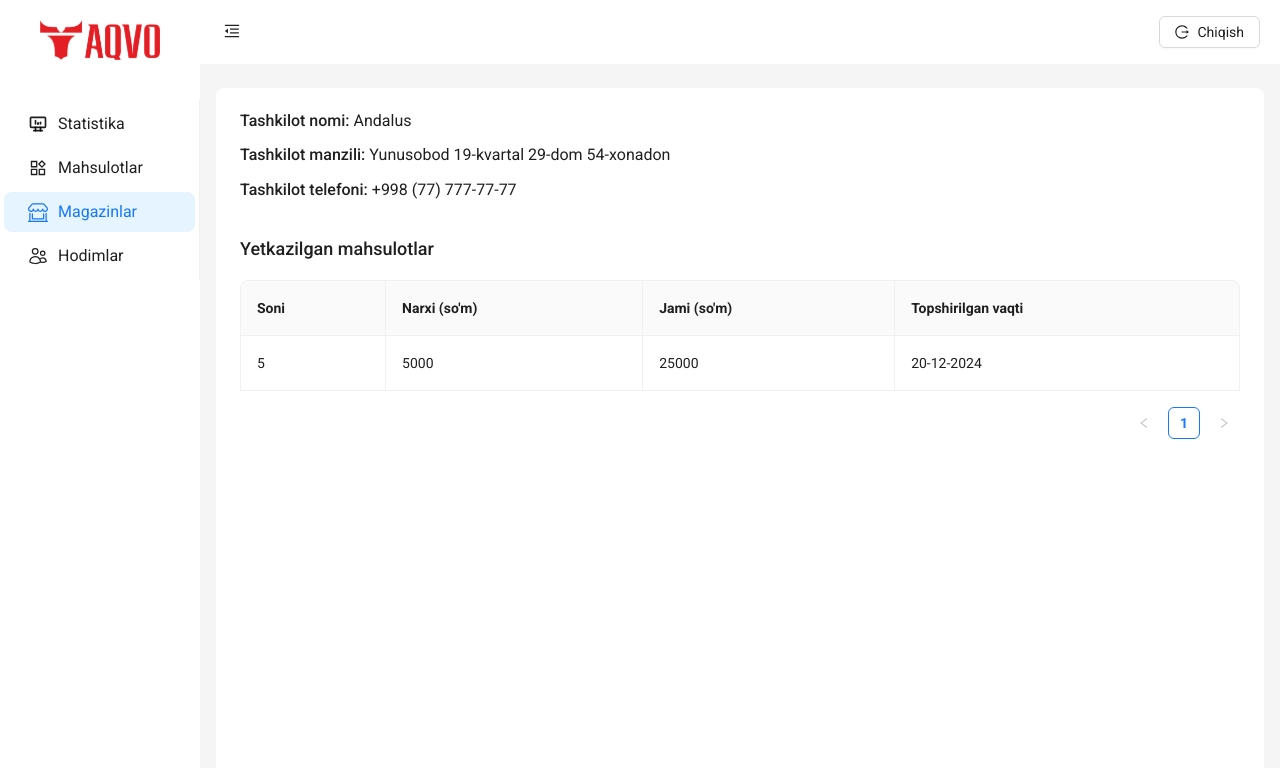
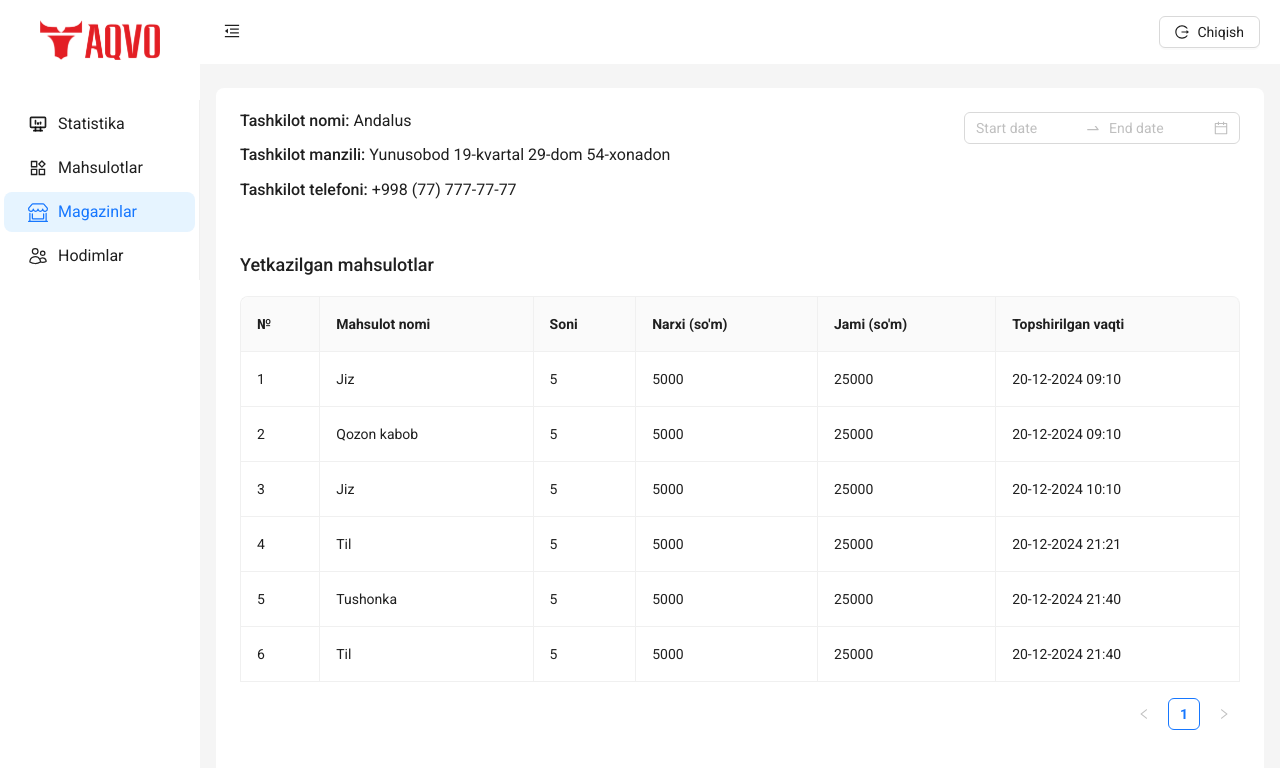
Before and after one commit to ShamsiddinWeb/Sovchilar-Admin, a React (Vite) app: page /shops/1 in a window 1280 px wide. Shown: the top 768 px of the page. Built offline with nearby package versions, Linux system fonts and the light colour scheme.

Commit message:
add table shop

```diff
--- /dev/null
+++ b/src/components/RangePicker.jsx
@@ -0,0 +1,18 @@
+import { DatePicker, Space } from "antd";
+const { RangePicker } = DatePicker;
+
+const CRangePicker = ({setDates}) => {
+  const handleDateChange = (dates, dateStrings) => {
+    if (dates) {
+      const [startDate, endDate] = dates;
+      setDates([startDate.toISOString(),
+        endDate.toISOString()])
+    } else {
+      setDates([null, null])
+    }
+  };
+
+  return <RangePicker onChange={handleDateChange} />;
+};
+
+export default CRangePicker;
--- a/src/layout/Layout.jsx
+++ b/src/layout/Layout.jsx
@@ -10,17 +10,19 @@ import { BsShopWindow } from "react-icons/bs";
 import { AiOutlineProduct } from "react-icons/ai";
 import { Button, Layout, Menu, theme } from 'antd';
 import { Link, Outlet, useLocation, useNavigate, useParams } from 'react-router-dom';
-import logo from "../assets/logo.png"
+import logo from "../assets/logo.png";
+
 const { Header, Sider, Content } = Layout;
+
 const RootLayout = () => {
   const [collapsed, setCollapsed] = useState(false);
-  const navigate = useNavigate()
+  const navigate = useNavigate();
   const {
     token: { colorBgContainer, borderRadiusLG },
   } = theme.useToken();
 
   const location = useLocation(); // Location hook
-  const {id} = useParams()
+  const { id } = useParams();
 
   // Menu item selection based on current URL path
   const getSelectedKeys = () => {
@@ -43,39 +45,40 @@ const RootLayout = () => {
   const handleLogout = () => {
     navigate("/login");
   };
+
   return (
     <Layout className='h-screen'>
       <Sider theme='light' trigger={null} collapsible collapsed={collapsed}>
         <div className="demo-logo-vertical" />
-        <Link to='/' className='flex justify-center py-5 pb-10'><img className='w-3/5' src={logo} alt="aqvo logo" /></Link>
+        <Link to='/' className='flex justify-center py-5 pb-10'>
+          <img className='w-3/5' src={logo} alt="aqvo logo" />
+        </Link>
         <Menu
           theme="light"
           mode="inline"
           selectedKeys={getSelectedKeys()}
           className='text-[16px]'
-
           items={[
             {
               key: '1',
-                icon: <TbDeviceDesktopAnalytics style={{fontSize: "20px"}}/>,
+              icon: <TbDeviceDesktopAnalytics style={{ fontSize: "20px" }} />,
               label: <Link to="/">Statistika</Link>,
             },
             {
               key: '2',
-                icon: <AiOutlineProduct style={{fontSize: "20px"}}/>,
+              icon: <AiOutlineProduct style={{ fontSize: "20px" }} />,
               label: <Link to="/products">Mahsulotlar</Link>,
             },
             {
               key: '3',
-                icon: <BsShopWindow style={{fontSize: "20px"}}/>,
+              icon: <BsShopWindow style={{ fontSize: "20px" }} />,
               label: <Link to="/shops">Magazinlar</Link>,
             },
             {
               key: '4',
-                icon: <HiOutlineUsers style={{fontSize: "20px"}}/>,
+              icon: <HiOutlineUsers style={{ fontSize: "20px" }} />,
               label: <Link to="/employees">Hodimlar</Link>,
             },
-
           ]}
         />
       </Sider>
@@ -112,14 +115,17 @@ const RootLayout = () => {
             margin: '24px 16px',
             padding: 24,
             minHeight: 280,
+            maxHeight: 'calc(100vh - 64px)', // Headerni chiqarib tashlash
+            overflow: 'auto', // Scroll uchun
             background: colorBgContainer,
             borderRadius: borderRadiusLG,
           }}
         >
-          <Outlet/>
+          <Outlet />
         </Content>
       </Layout>
     </Layout>
   );
 };
+
 export default RootLayout;
--- a/src/pages/shop/components/sold-product/Header.jsx
+++ b/src/pages/shop/components/sold-product/Header.jsx
@@ -1,11 +1,33 @@
-const Header = ({data}) => {
+import { useState } from "react";
+import CRangePicker from "../../../../components/RangePicker";
+
+const Header = ({ data }) => {
+  const [dates, setDates] = useState([null, null])
+
+  console.log(dates);
+
   return (
-    <div className="text-[16px] mb-10">
-        <p><span className="font-medium">Tashkilot nomi: </span><span>{data?.title}</span></p>
-        <p><span className="font-medium">Tashkilot manzili: </span><span>{data?.address}</span></p>
-        <p><span className="font-medium">Tashkilot telefoni: </span><span>{data?.phone}</span></p>
+    <div className="flex justify-between">
+      <div className="text-[16px] mb-10">
+        <p>
+          <span className="font-medium">Tashkilot nomi: </span>
+          <span>{data?.title}</span>
+        </p>
+        <p>
+          <span className="font-medium">Tashkilot manzili: </span>
+          <span>{data?.address}</span>
+        </p>
+        <p>
+          <span className="font-medium">Tashkilot telefoni: </span>
+          <span>{data?.phone}</span>
+        </p>
+      </div>
+
+      <div>
+        <CRangePicker setDates={setDates}/>
+      </div>
     </div>
-  )
-}
+  );
+};
 
-export default Header
+export default Header;
--- a/src/pages/shop/components/sold-product/SoldProduct.jsx
+++ b/src/pages/shop/components/sold-product/SoldProduct.jsx
@@ -2,7 +2,18 @@ import { Table } from "antd";
 import ModalComponent from "../../../../components/Modal";
 
 const SoldProduct = () => {
-  const columns = [{
+  const columns = [
+    {
+      title: "№",
+      key: "index",
+      render: (_, __, ind) => ind + 1,
+    },
+    {
+      title: "Mahsulot nomi",
+      dataIndex: "name",
+      key: "name",
+    },
+    {
       title: "Soni",
       dataIndex: "count",
       key: "count",
@@ -15,7 +26,7 @@ const SoldProduct = () => {
     {
       title: "Jami (so'm)",
       key: "totalPrice",
-        render: (_, record) => record?.count * record?.price
+      render: (_, record) => record?.count * record?.price,
     },
     {
       title: "Topshirilgan vaqti",
@@ -31,7 +42,7 @@ const SoldProduct = () => {
         columns={columns}
         bordered
         dataSource={data}
-        pagination={{ pageSize: 5 }}
+        pagination={{ pageSize: 10 }}
         onRow={(record) => ({
           onClick: (event) => {
             if (!event.target.closest("button")) {
@@ -59,8 +70,39 @@ export default SoldProduct;
 
 const data = [
   {
+    name: "Jiz",
     count: 5,
     price: "5000",
-    date: "20-12-2024",
+    date: "20-12-2024 09:10",
+  },
+  {
+    name: "Qozon kabob",
+    count: 5,
+    price: "5000",
+    date: "20-12-2024 09:10",
+  },
+  {
+    name: "Jiz",
+    count: 5,
+    price: "5000",
+    date: "20-12-2024 10:10",
+  },
+  {
+    name: "Til",
+    count: 5,
+    price: "5000",
+    date: "20-12-2024 21:21",
+  },
+  {
+    name: "Tushonka",
+    count: 5,
+    price: "5000",
+    date: "20-12-2024 21:40",
+  },
+  {
+    name: "Til",
+    count: 5,
+    price: "5000",
+    date: "20-12-2024 21:40",
   },
 ];
```
Lines whose indentation alone changed are shown as unchanged.
